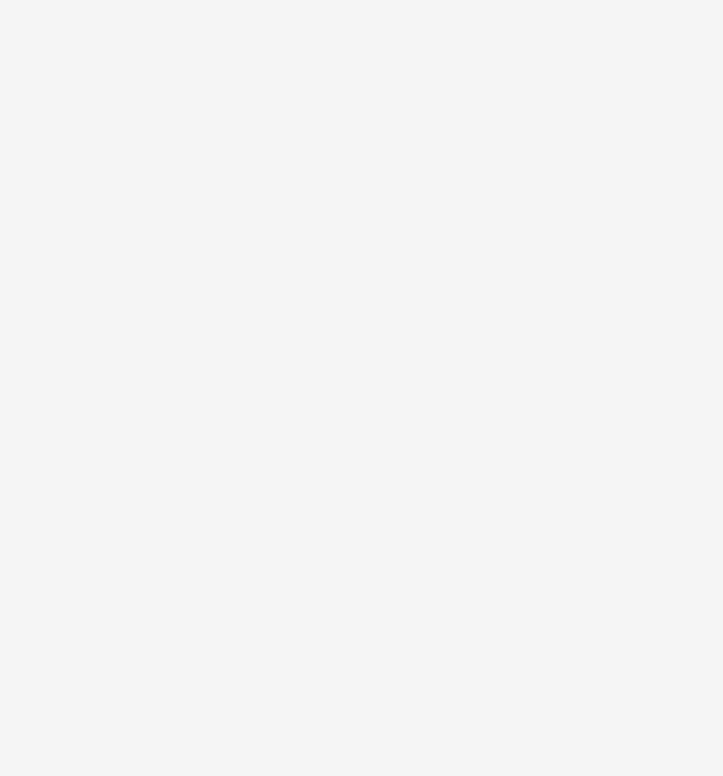
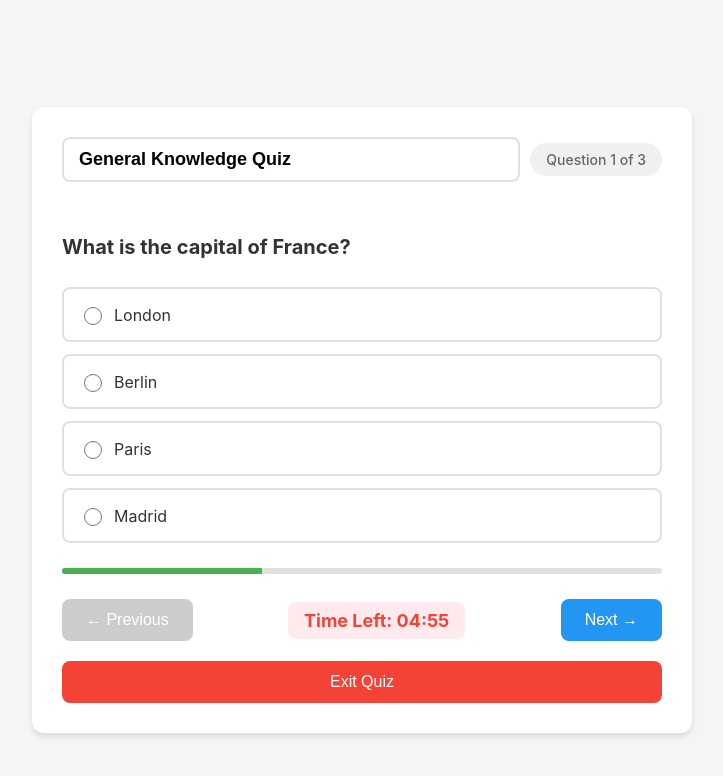
Before and after one commit to AroshaBandara09/Quiz-App-React, a React (Vite) app: page /QuizForm in a window 1280 px wide. Before the commit this address had no page. Shown: the top 776 px of the page, without its empty margins (278-1001 px from the left). Built offline with nearby package versions, Linux system fonts and the light colour scheme.

Commit message:
refactor: update QuizForm component with improved state management and styling; replace CSS with CSS modules

```diff
--- a/src/App.jsx
+++ b/src/App.jsx
@@ -20,7 +20,7 @@ function App() {
           }
         />
 
-        <Route path="/quiz-form" element={<QuizForm />} />
+        <Route path="/QuizForm" element={<QuizForm />} />
       </Routes>
     </>
   );
--- a/src/components/quiz-form/QuizForm.jsx
+++ b/src/components/quiz-form/QuizForm.jsx
@@ -1,85 +1,166 @@
-import React, { useState } from "react";
-import './quiz-form.css';
-
+import React, { useState, useEffect } from 'react';
+import styles from './QuizForm.module.css'; // Import the CSS module
 
 const QuizForm = () => {
-  const [quizName, setQuizName] = useState("");
-  const [selectedOption, setSelectedOption] = useState("");
-  const [timeLeft, setTimeLeft] = useState(5); // Example time left
-
-  // Handle option selection
-  const handleOptionChange = (event) => {
-    setSelectedOption(event.target.value);
+  const quizData = {
+    name: "General Knowledge Quiz",
+    questions: [
+      {
+        id: 1,
+        question: "What is the capital of France?",
+        options: ["London", "Berlin", "Paris", "Madrid"]
+      },
+      {
+        id: 2,
+        question: "Which planet is known as the Red Planet?",
+        options: ["Venus", "Mars", "Jupiter", "Saturn"]
+      },
+      {
+        id: 3,
+        question: "What is 2 + 2?",
+        options: ["3", "4", "5", "6"]
+      }
+    ]
   };
 
-  // Countdown Timer (this is just an example, you can improve the logic)
-  React.useEffect(() => {
-    const timer =
-      timeLeft > 0 && setInterval(() => setTimeLeft((prev) => prev - 1), 1000);
+  const [quizName, setQuizName] = useState(quizData.name);
+  const [currentQuestionIndex, setCurrentQuestionIndex] = useState(0);
+  const [answers, setAnswers] = useState({});
+  const [timeLeft, setTimeLeft] = useState(300);
+  const [quizStarted, setQuizStarted] = useState(true);
+
+  const currentQuestion = quizData.questions[currentQuestionIndex];
+
+  useEffect(() => {
+    if (!quizStarted || timeLeft <= 0) return;
+
+    const timer = setInterval(() => {
+      setTimeLeft(prev => {
+        if (prev <= 1) {
+          clearInterval(timer);
+          handleSubmit();
+          return 0;
+        }
+        return prev - 1;
+      });
+    }, 1000);
 
     return () => clearInterval(timer);
-  }, [timeLeft]);
+  }, [quizStarted, timeLeft]);
+
+  const formatTime = (seconds) => {
+    const mins = Math.floor(seconds / 60);
+    const secs = seconds % 60;
+    return `${String(mins).padStart(2, '0')}:${String(secs).padStart(2, '0')}`;
+  };
+
+  const handleOptionChange = (optionIndex) => {
+    setAnswers(prev => ({
+      ...prev,
+      [currentQuestion.id]: optionIndex
+    }));
+  };
+
+  const handlePrevious = () => {
+    if (currentQuestionIndex > 0) {
+      setCurrentQuestionIndex(prev => prev - 1);
+    }
+  };
+
+  const handleNext = () => {
+    if (currentQuestionIndex < quizData.questions.length - 1) {
+      setCurrentQuestionIndex(prev => prev + 1);
+    }
+  };
+
+  const handleSubmit = () => {
+    const answeredCount = Object.keys(answers).length;
+    alert(`Quiz submitted!\nAnswered: ${answeredCount}/${quizData.questions.length} questions`);
+    setQuizStarted(false);
+  };
+
+  const handleExit = () => {
+    if (window.confirm("Are you sure you want to exit? Your progress will be lost.")) {
+      setQuizStarted(false);
+      setAnswers({});
+      setCurrentQuestionIndex(0);
+      setTimeLeft(300);
+    }
+  };
 
   return (
-    <div className="quiz-container">
-      <div className="header">
-        <input
-          type="text"
-          value={quizName}
-          onChange={(e) => setQuizName(e.target.value)}
-          placeholder="Quiz Name :"
-          className="quiz-name-input"
-        />
-      </div>
-      <div className="quiz-body">
-        <div className="question-container">
-          <p>Question</p>
-          <div className="options">
-            <label>
-              <input
-                type="radio"
-                value="Option 1"
-                checked={selectedOption === "Option 1"}
-                onChange={handleOptionChange}
-              />
-              Option 01
-            </label>
-            <label>
-              <input
-                type="radio"
-                value="Option 2"
-                checked={selectedOption === "Option 2"}
-                onChange={handleOptionChange}
-              />
-              Option 02
-            </label>
-            <label>
-              <input
-                type="radio"
-                value="Option 3"
-                checked={selectedOption === "Option 3"}
-                onChange={handleOptionChange}
-              />
-              Option 03
-            </label>
-            <label>
-              <input
-                type="radio"
-                value="Option 4"
-                checked={selectedOption === "Option 4"}
-                onChange={handleOptionChange}
-              />
-              Option 04
-            </label>
+    <div className={styles.container}>
+      <div className={styles.quizContainer}>
+        <div className={styles.header}>
+          <input
+            type="text"
+            value={quizName}
+            onChange={(e) => setQuizName(e.target.value)}
+            placeholder="Quiz Name"
+            className={styles.quizNameInput}
+          />
+          <div className={styles.questionCounter}>
+            Question {currentQuestionIndex + 1} of {quizData.questions.length}
           </div>
         </div>
-        <div className="footer">
-          <button className="nav-button">←</button>
-          <p className="time-left">Time Left - 00:{timeLeft}</p>
-          <button className="submit-button">Submit</button>
+
+        <div className={styles.quizBody}>
+          <div className={styles.questionContainer}>
+            <h3 className={styles.questionText}>{currentQuestion.question}</h3>
+            <div className={styles.options}>
+              {currentQuestion.options.map((option, index) => (
+                <label key={index} className={styles.optionLabel}>
+                  <input
+                    type="radio"
+                    value={index}
+                    checked={answers[currentQuestion.id] === index}
+                    onChange={() => handleOptionChange(index)}
+                    className={styles.radioInput}
+                  />
+                  <span className={styles.optionText}>{option}</span>
+                </label>
+              ))}
+            </div>
+          </div>
+
+          <div className={styles.progressBar}>
+            <div
+              className={styles.progressFill}
+              style={{
+                width: `${((currentQuestionIndex + 1) / quizData.questions.length) * 100}%`
+              }}
+            />
+          </div>
+
+          <div className={styles.footer}>
+            <button
+              onClick={handlePrevious}
+              disabled={currentQuestionIndex === 0}
+              className={`${styles.navButton} ${styles.prevButton} ${currentQuestionIndex === 0 ? styles.disabledButton : ''}`}
+            >
+              ← Previous
+            </button>
+
+            <div className={styles.timeLeft}>
+              Time Left: {formatTime(timeLeft)}
+            </div>
+
+            {currentQuestionIndex === quizData.questions.length - 1 ? (
+              <button onClick={handleSubmit} className={styles.submitButton}>
+                Submit Quiz
+              </button>
+            ) : (
+              <button onClick={handleNext} className={styles.navButton}>
+                Next →
+              </button>
+            )}
+          </div>
         </div>
+
+        <button onClick={handleExit} className={styles.exitButton}>
+          Exit Quiz
+        </button>
       </div>
-      <button className="exit-button">Exit</button>
     </div>
   );
 };
--- /dev/null
+++ b/src/components/quiz-form/QuizForm.module.css
@@ -0,0 +1,172 @@
+/* Styles for QuizForm Component */
+.container {
+  display: flex;
+  justify-content: center;
+  align-items: center;
+  min-height: 100vh;
+  background-color: #f5f5f5;
+  padding: 20px;
+  font-family: -apple-system, BlinkMacSystemFont, "Segoe UI", Roboto, sans-serif;
+}
+
+.quizContainer {
+  background-color: white;
+  border-radius: 12px;
+  box-shadow: 0 4px 6px rgba(0, 0, 0, 0.1);
+  padding: 30px;
+  width: 100%;
+  max-width: 600px;
+}
+
+.header {
+  display: flex;
+  justify-content: space-between;
+  align-items: center;
+  margin-bottom: 30px;
+  flex-wrap: wrap;
+  gap: 10px;
+}
+
+.quizNameInput {
+  flex: 1;
+  min-width: 200px;
+  padding: 10px 15px;
+  font-size: 18px;
+  font-weight: bold;
+  border: 2px solid #e0e0e0;
+  border-radius: 8px;
+  outline: none;
+}
+
+.questionCounter {
+  font-size: 14px;
+  color: #666;
+  font-weight: 500;
+  background-color: #f0f0f0;
+  padding: 8px 16px;
+  border-radius: 20px;
+}
+
+.quizBody {
+  display: flex;
+  flex-direction: column;
+  gap: 25px;
+}
+
+.questionContainer {
+  min-height: 250px;
+}
+
+.questionText {
+  font-size: 20px;
+  margin-bottom: 25px;
+  color: #333;
+  line-height: 1.5;
+}
+
+.options {
+  display: flex;
+  flex-direction: column;
+  gap: 12px;
+}
+
+.optionLabel {
+  display: flex;
+  align-items: center;
+  padding: 15px;
+  border: 2px solid #e0e0e0;
+  border-radius: 8px;
+  cursor: pointer;
+  transition: all 0.2s;
+  background-color: white;
+}
+
+.radioInput {
+  margin-right: 12px;
+  cursor: pointer;
+  width: 18px;
+  height: 18px;
+}
+
+.optionText {
+  font-size: 16px;
+  color: #333;
+}
+
+.progressBar {
+  width: 100%;
+  height: 6px;
+  background-color: #e0e0e0;
+  border-radius: 3px;
+  overflow: hidden;
+}
+
+.progressFill {
+  height: 100%;
+  background-color: #4CAF50;
+  transition: width 0.3s ease;
+}
+
+.footer {
+  display: flex;
+  justify-content: space-between;
+  align-items: center;
+  gap: 15px;
+  flex-wrap: wrap;
+}
+
+.navButton {
+  padding: 12px 24px;
+  background-color: #2196F3;
+  border: none;
+  border-radius: 8px;
+  color: white;
+  font-size: 16px;
+  cursor: pointer;
+  font-weight: 500;
+  transition: background-color 0.2s;
+}
+
+.prevButton {
+  background-color: #4CAF50;
+}
+
+.disabledButton {
+  background-color: #ccc;
+  cursor: not-allowed;
+}
+
+.timeLeft {
+  font-size: 18px;
+  font-weight: bold;
+  color: #f44336;
+  padding: 8px 16px;
+  background-color: #ffebee;
+  border-radius: 8px;
+}
+
+.submitButton {
+  padding: 12px 24px;
+  background-color: #FF9800;
+  border: none;
+  border-radius: 8px;
+  color: white;
+  font-size: 16px;
+  cursor: pointer;
+  font-weight: 500;
+  transition: background-color 0.2s;
+}
+
+.exitButton {
+  width: 100%;
+  margin-top: 20px;
+  padding: 12px;
+  background-color: #f44336;
+  border: none;
+  border-radius: 8px;
+  color: white;
+  font-size: 16px;
+  cursor: pointer;
+  font-weight: 500;
+  transition: background-color 0.2s;
+}
--- a/src/components/quiz-form/quiz-form.css
+++ /dev/null
@@ -1,71 +0,0 @@
-.quiz-container {
-  display: flex;
-  flex-direction: column;
-  align-items: center;
-  padding: 20px;
-  border: 2px solid #000;
-  border-radius: 10px;
-  width: 400px;
-  margin: 20px auto;
-}
-
-.header {
-  display: flex;
-  justify-content: space-between;
-  width: 100%;
-  margin-bottom: 20px;
-}
-
-.quiz-name-input {
-  width: 80%;
-  padding: 5px;
-}
-
-.quiz-body {
-  display: flex;
-  flex-direction: column;
-  justify-content: space-between;
-  width: 100%;
-}
-
-.question-container {
-  margin-bottom: 20px;
-}
-
-.options label {
-  display: block;
-  margin: 5px 0;
-}
-
-.footer {
-  display: flex;
-  justify-content: space-between;
-  align-items: center;
-  width: 100%;
-}
-
-.nav-button, .submit-button, .exit-button {
-  padding: 10px 20px;
-  background-color: #64b5f6;
-  border: none;
-  border-radius: 5px;
-  color: white;
-  cursor: pointer;
-}
-
-.nav-button {
-  background-color: #81c784;
-}
-
-.exit-button {
-  background-color: #ef9a9a;
-}
-
-.time-left {
-  font-size: 18px;
-  color: #f44336;
-}
-
-.submit-button:hover, .exit-button:hover, .nav-button:hover {
-  opacity: 0.8;
-}
```
